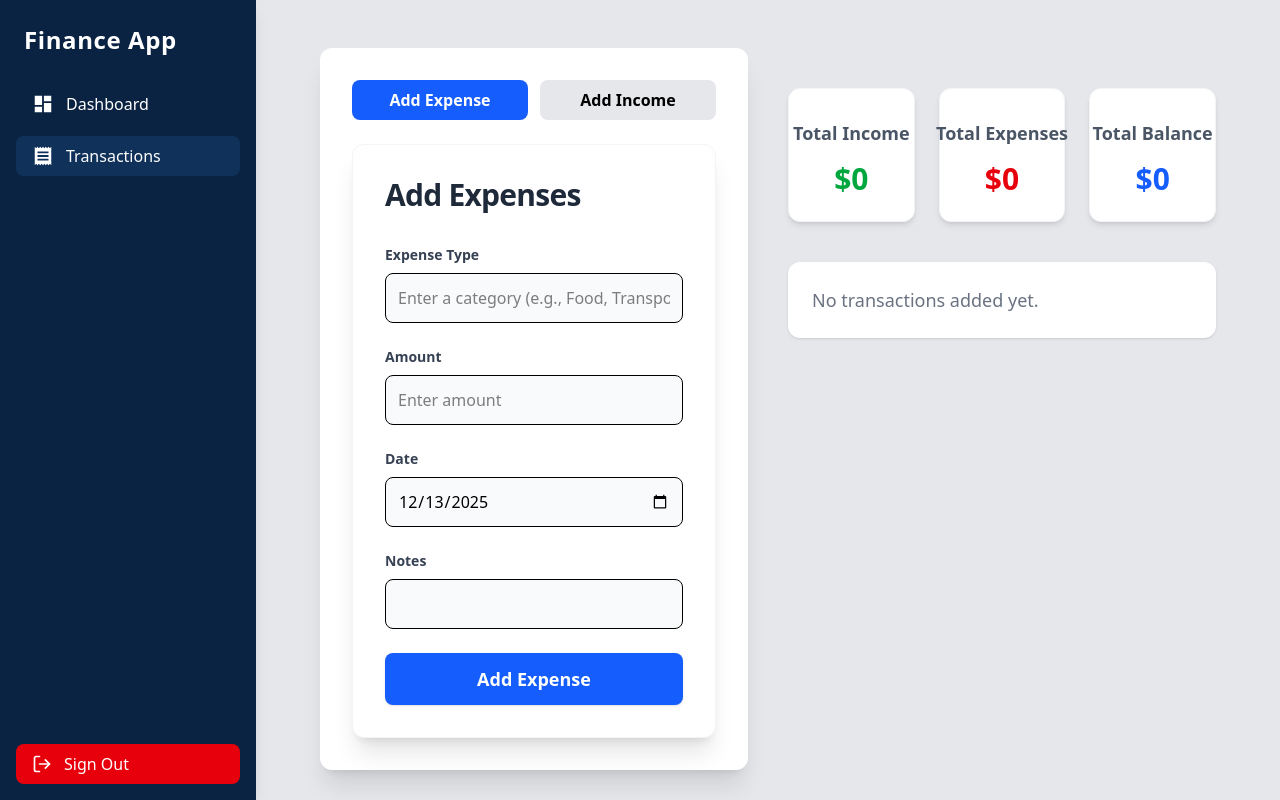
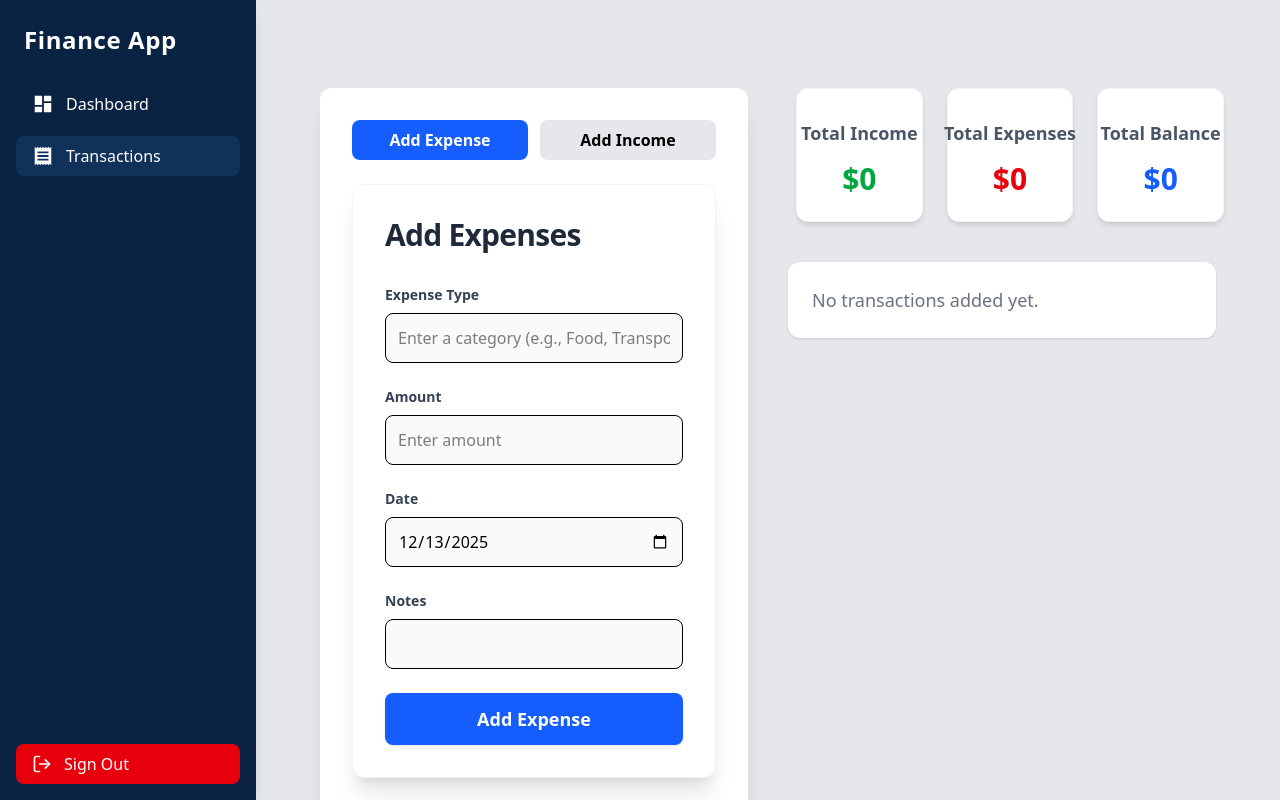
Before and after one commit to EliasYacoubDev/FinanceTracker, a React (Vite) app: page / in a window 1280 px wide. Both pictures are taken after a click on the button "Transactions". Built offline with nearby package versions, Linux system fonts and the light colour scheme.

Commit message:
fourth commit

```diff
--- a/src/components/SummaryCards.tsx
+++ b/src/components/SummaryCards.tsx
@@ -6,23 +6,23 @@ export default function SummaryCards() {
   const balance = useTransactionStore((state) => state.getBalance());
 
   return (
-    <div className="grid grid-cols-1 sm:grid-cols-3 gap-6 w-full max-w-4xl mt-10 mr-2">
+    <div className="grid grid-cols-3 gap-6 w-full mt-10 ml-2">
       {/* Income Card */}
-      <div className="bg-white p-6 shadow-md rounded-xl border border-gray-100 flex flex-col items-center text-center">
+      <div className="w-full bg-white p-6 shadow-md rounded-xl border border-gray-100 flex flex-col items-center text-center">
         <h3 className="text-lg font-semibold text-gray-600 h-10 flex items-center justify-center whitespace-nowrap">
           Total Income
         </h3>
         <p className="text-3xl font-bold text-green-600 mt-2">${income}</p>
       </div>
       {/* Expense Card */}
-      <div className="bg-white p-6 shadow-md rounded-xl border border-gray-100 flex flex-col items-center text-center">
+      <div className="w-full bg-white p-6 shadow-md rounded-xl border border-gray-100 flex flex-col items-center text-center">
         <h3 className="text-lg font-semibold text-gray-600 h-10 flex items-center justify-center whitespace-nowrap">
           Total Expenses
         </h3>
         <p className="text-3xl font-bold text-red-600 mt-2">${expenses}</p>
       </div>
       {/* Balance Card */}
-      <div className="bg-white p-6 shadow-md rounded-xl border border-gray-100 flex flex-col items-center text-center">
+      <div className="w-full bg-white p-6 shadow-md rounded-xl border border-gray-100 flex flex-col items-center text-center">
         <h3 className="text-lg font-semibold text-gray-600 h-10 flex items-center justify-center whitespace-nowrap">
           Total Balance
         </h3>
--- a/src/pages/TransactionPage.tsx
+++ b/src/pages/TransactionPage.tsx
@@ -4,10 +4,10 @@ import SummaryCards from "../components/SummaryCards";
 export default function TransactionPage() {
   return (
     <div className="flex gap-10 w-full px-10 py-6">
-      <div className="w-1/2">
+      <div className="w-1/2 mt-10">
         <AddTransactionPanel />
       </div>
-      <div className="w-1/2 space-y-6">
+      <div className="w-1/2">
         <SummaryCards />
         <TransactionTable />
       </div>
```
